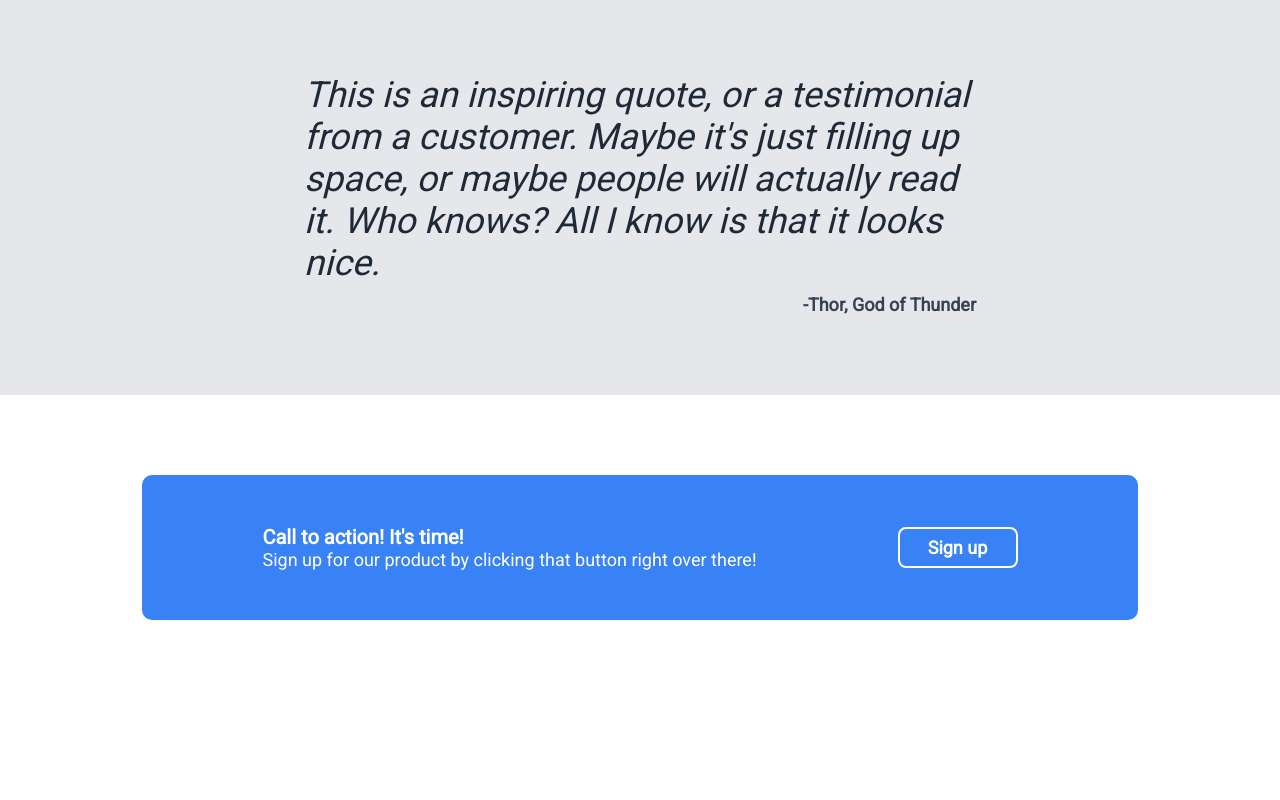
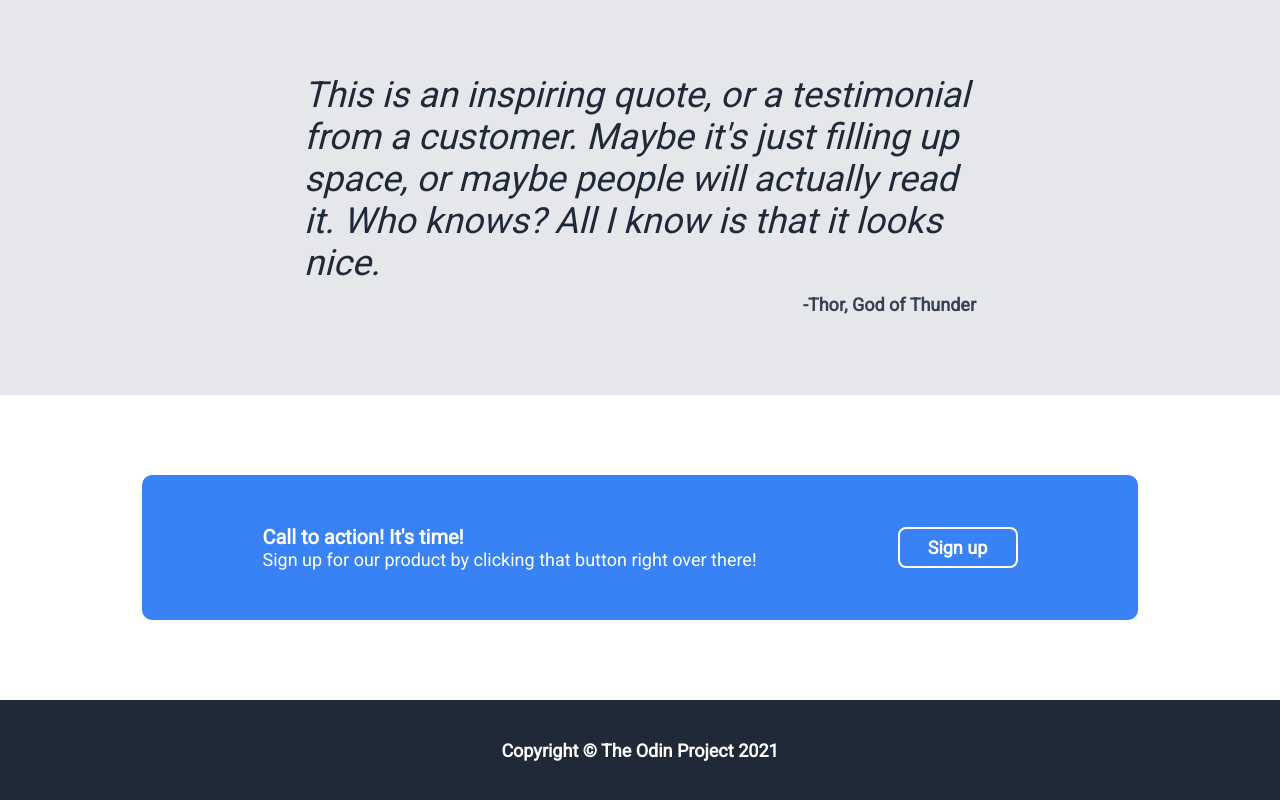
Before and after one commit to nagamadhun7/landingPage-odin, a plain HTML site: page index.html in a window 1280 px wide. Shown: the part 898-1698 px from the top of the page. Before the commit the page ends 1598 px from the top, so only its background shows below. Drawn offline with Linux system fonts and the light colour scheme.

Commit message:
Add footer and styles in styles.css

```diff
--- a/index.html
+++ b/index.html
@@ -80,6 +80,11 @@
             </div>
         </div>
     </div>
+
+
+    <footer>
+        <p>Copyright © The Odin Project 2021</p>
+    </footer>
 </body>
 
 </html>
--- a/styles.css
+++ b/styles.css
@@ -12,7 +12,7 @@
     padding-top: 15px;
 }
 
-.hero, .footer{
+.hero, footer{
     background-color: #1F2937;
 }
 
@@ -190,3 +190,19 @@
     border-radius: 8px;
     background-color: inherit;
 }
+
+
+
+footer{
+    height: 100px;
+    display: flex;
+    align-items: center;
+    justify-content: center;
+}
+
+footer p{
+    text-align: center;
+    color: white;
+    font-weight: bold;
+    font-size: 18px;
+}
```
